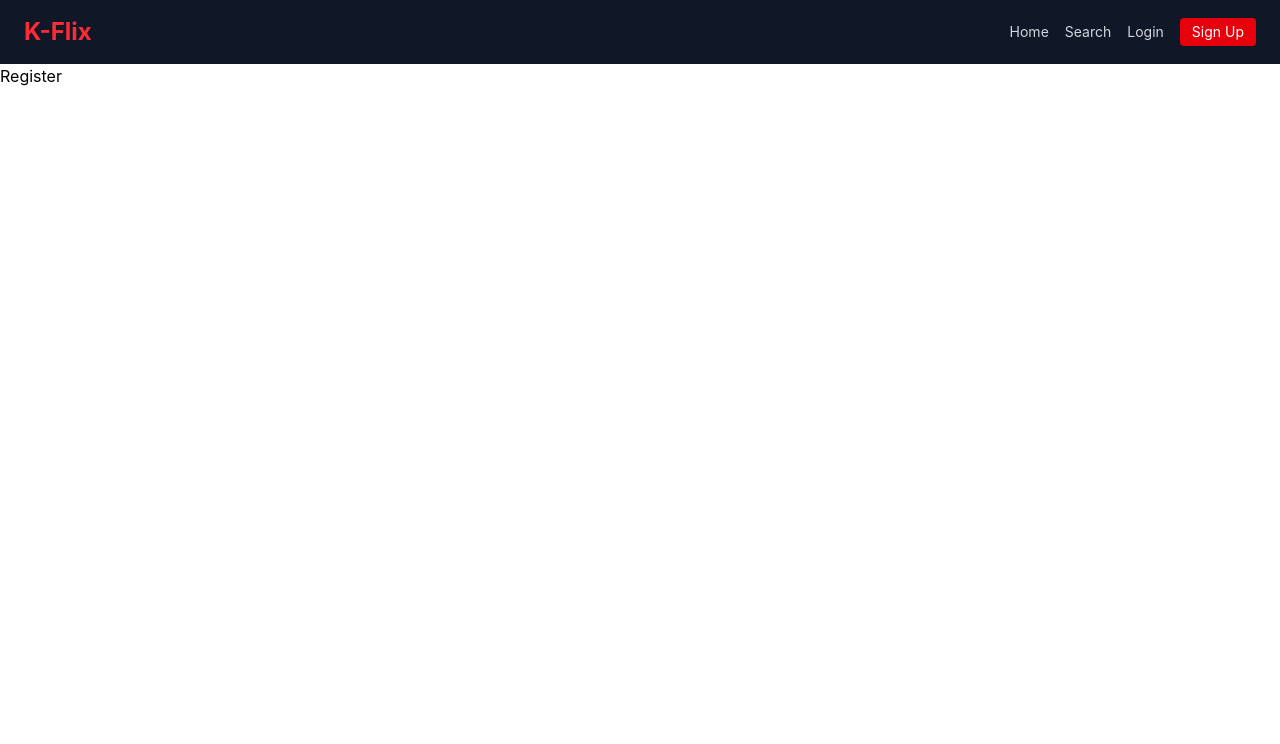
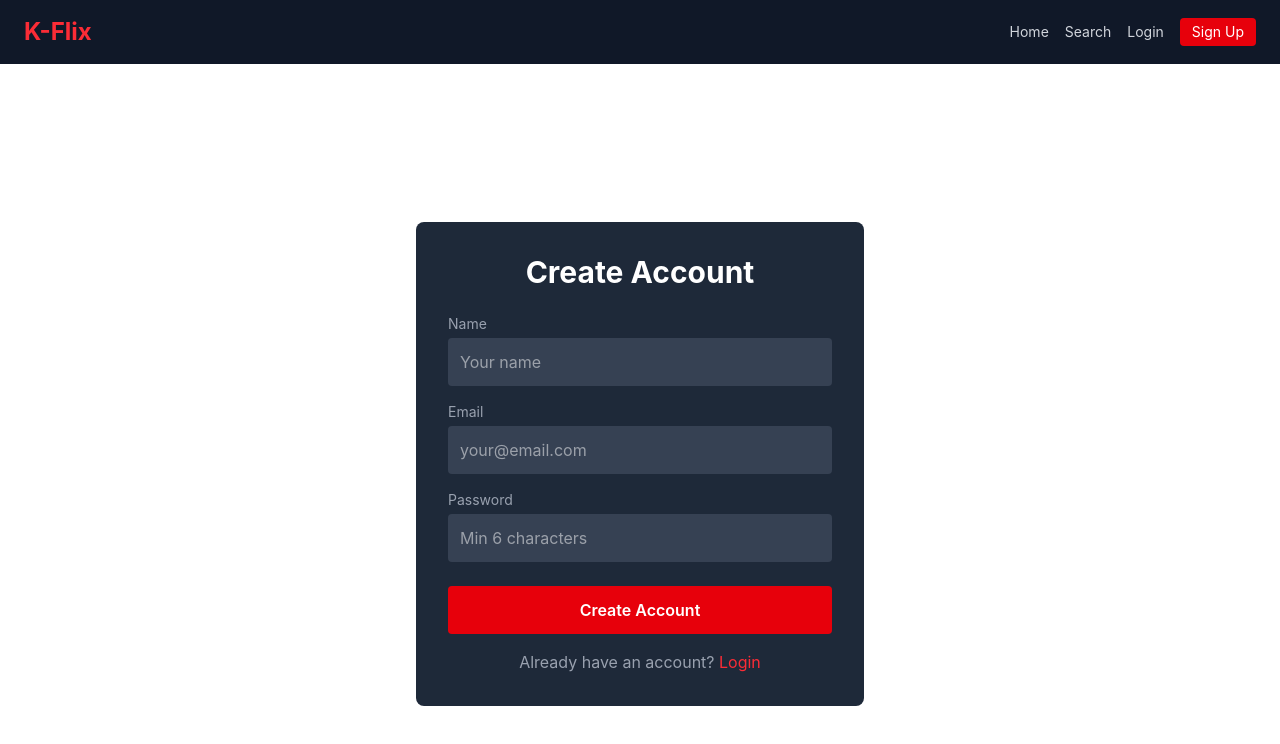
Before and after one commit to kchimbodza/k-flix-react-app, a React (Vite) app: page /register in a window 1280 px wide. Shown: the top 744 px of the page. Built offline with nearby package versions, Linux system fonts and the light colour scheme; no server answers.

Commit message:
feat: add protected routes and user-specific favourites

```diff
--- /dev/null
+++ b/db.json
@@ -0,0 +1,19 @@
+{
+  "users": [
+    {
+      "name": "kc",
+      "email": "k@k.com",
+      "password": "123456",
+      "id": "2I1pxhMALW0"
+    },
+    {
+      "name": "tom",
+      "email": "tom@tom.com",
+      "password": "123456",
+      "id": "eUA-WW4SynI"
+    }
+  ],
+  "favourites": [],
+  "watchlists": [],
+  "$schema": "./node_modules/json-server/schema.json"
+}
--- a/package.json
+++ b/package.json
@@ -4,10 +4,12 @@
   "version": "0.0.0",
   "type": "module",
   "scripts": {
+    "start": "vite",
     "dev": "vite",
     "build": "vite build",
     "lint": "eslint .",
-    "preview": "vite preview"
+    "preview": "vite preview",
+    "server": "json-server --watch db.json --port 3001"
   },
   "dependencies": {
     "@tailwindcss/vite": "^4.2.2",
--- /dev/null
+++ b/src/components/ProtectedRoute.jsx
@@ -0,0 +1,14 @@
+import { Navigate } from 'react-router-dom'
+import { useAuth } from '../context/AuthContext'
+
+const ProtectedRoute = ({ children }) => {
+    const { user } = useAuth()
+
+    if (!user) {
+        return <Navigate to="/login" />
+    }
+
+    return children
+}
+
+export default ProtectedRoute
--- a/src/context/FavouritesContext.jsx
+++ b/src/context/FavouritesContext.jsx
@@ -1,16 +1,31 @@
 import { createContext, useContext, useState, useEffect } from 'react'
+import { useAuth } from './AuthContext'
 
 const FavouritesContext = createContext()
 
 export const FavouritesProvider = ({ children }) => {
+    const { user } = useAuth()
+
     const [favourites, setFavourites] = useState(() => {
-        const saved = localStorage.getItem('favourites')
+        if (!user) return []
+        const saved = localStorage.getItem(`favourites_${user.id}`)
         return saved ? JSON.parse(saved) : []
     })
 
     useEffect(() => {
-        localStorage.setItem('favourites', JSON.stringify(favourites))
-    }, [favourites])
+        if (!user) {
+            setFavourites([])
+            return
+        }
+        const saved = localStorage.getItem(`favourites_${user.id}`)
+        setFavourites(saved ? JSON.parse(saved) : [])
+    }, [user])
+
+    useEffect(() => {
+        if (user) {
+            localStorage.setItem(`favourites_${user.id}`, JSON.stringify(favourites))
+        }
+    }, [favourites, user])
 
     const addFavourite = (movie) => {
         setFavourites(prev => [...prev, movie])
@@ -31,5 +46,4 @@ export const FavouritesProvider = ({ children }) => {
     )
 }
 
-// eslint-disable-next-line react-refresh/only-export-components
 export const useFavourites = () => useContext(FavouritesContext)
--- a/src/pages/Login.jsx
+++ b/src/pages/Login.jsx
@@ -1,7 +1,75 @@
+import { useState } from 'react'
+import { useNavigate, Link } from 'react-router-dom'
+import { loginUser } from '../services/api'
+import { useAuth } from '../context/AuthContext'
+
 const Login = () => {
+    const [email, setEmail] = useState('')
+    const [password, setPassword] = useState('')
+    const [error, setError] = useState(null)
+    const [loading, setLoading] = useState(false)
+    const { login } = useAuth()
+    const navigate = useNavigate()
+
+    const handleLogin = async (e) => {
+        e.preventDefault()
+        setError(null)
+        setLoading(true)
+
+        try {
+            const user = await loginUser(email, password)
+            if (!user) {
+                setError('Invalid email or password')
+                return
+            }
+            login(user)
+            navigate('/')
+        } catch (err) {
+            setError('Login failed. Please try again.')
+        } finally {
+            setLoading(false)
+        }
+    }
+
     return (
-        <div>
-            <h1>Login</h1>
+        <div className="min-h-screen flex items-center justify-center">
+            <div className="bg-gray-800 p-8 rounded-lg w-full max-w-md">
+                <h1 className="text-3xl font-bold text-white mb-6 text-center">Login</h1>
+                {error && <p className="text-red-500 mb-4 text-center">{error}</p>}
+                <form onSubmit={handleLogin}>
+                    <div className="mb-4">
+                        <label className="text-gray-400 text-sm mb-1 block">Email</label>
+                        <input
+                            type="email"
+                            value={email}
+                            onChange={(e) => setEmail(e.target.value)}
+                            className="w-full p-3 rounded bg-gray-700 text-white"
+                            placeholder="your@email.com"
+                        />
+                    </div>
+                    <div className="mb-6">
+                        <label className="text-gray-400 text-sm mb-1 block">Password</label>
+                        <input
+                            type="password"
+                            value={password}
+                            onChange={(e) => setPassword(e.target.value)}
+                            className="w-full p-3 rounded bg-gray-700 text-white"
+                            placeholder="Your password"
+                        />
+                    </div>
+                    <button
+                        type="submit"
+                        disabled={loading}
+                        className="w-full bg-red-600 text-white py-3 rounded hover:bg-red-700 font-semibold"
+                    >
+                        {loading ? 'Logging in...' : 'Login'}
+                    </button>
+                </form>
+                <p className="text-gray-400 text-center mt-4">
+                    Don't have an account?{' '}
+                    <Link to="/register" className="text-red-500 hover:underline">Sign Up</Link>
+                </p>
+            </div>
         </div>
     )
 }
--- a/src/pages/Register.jsx
+++ b/src/pages/Register.jsx
@@ -1,7 +1,92 @@
+import { useState } from 'react'
+import { useNavigate, Link } from 'react-router-dom'
+import { registerUser } from '../services/api'
+import { useAuth } from '../context/AuthContext'
+
 const Register = () => {
+    const [name, setName] = useState('')
+    const [email, setEmail] = useState('')
+    const [password, setPassword] = useState('')
+    const [error, setError] = useState(null)
+    const [loading, setLoading] = useState(false)
+    const { login } = useAuth()
+    const navigate = useNavigate()
+
+    const handleRegister = async (e) => {
+        e.preventDefault()
+        setError(null)
+
+        if (!name || !email || !password) {
+            setError('All fields are required')
+            return
+        }
+
+        if (password.length < 6) {
+            setError('Password must be at least 6 characters')
+            return
+        }
+
+        setLoading(true)
+        try {
+            const newUser = await registerUser({ name, email, password })
+            login(newUser)
+            navigate('/')
+        } catch (err) {
+            setError('Registration failed. Please try again.')
+        } finally {
+            setLoading(false)
+        }
+    }
+
     return (
-        <div>
-            <h1>Register</h1>
+        <div className="min-h-screen flex items-center justify-center">
+            <div className="bg-gray-800 p-8 rounded-lg w-full max-w-md">
+                <h1 className="text-3xl font-bold text-white mb-6 text-center">Create Account</h1>
+                {error && <p className="text-red-500 mb-4 text-center">{error}</p>}
+                <form onSubmit={handleRegister}>
+                    <div className="mb-4">
+                        <label className="text-gray-400 text-sm mb-1 block">Name</label>
+                        <input
+                            type="text"
+                            value={name}
+                            onChange={(e) => setName(e.target.value)}
+                            className="w-full p-3 rounded bg-gray-700 text-white"
+                            placeholder="Your name"
+                        />
+                    </div>
+                    <div className="mb-4">
+                        <label className="text-gray-400 text-sm mb-1 block">Email</label>
+                        <input
+                            type="email"
+                            value={email}
+                            onChange={(e) => setEmail(e.target.value)}
+                            className="w-full p-3 rounded bg-gray-700 text-white"
+                            placeholder="your@email.com"
+                        />
+                    </div>
+                    <div className="mb-6">
+                        <label className="text-gray-400 text-sm mb-1 block">Password</label>
+                        <input
+                            type="password"
+                            value={password}
+                            onChange={(e) => setPassword(e.target.value)}
+                            className="w-full p-3 rounded bg-gray-700 text-white"
+                            placeholder="Min 6 characters"
+                        />
+                    </div>
+                    <button
+                        type="submit"
+                        disabled={loading}
+                        className="w-full bg-red-600 text-white py-3 rounded hover:bg-red-700 font-semibold"
+                    >
+                        {loading ? 'Creating Account...' : 'Create Account'}
+                    </button>
+                </form>
+                <p className="text-gray-400 text-center mt-4">
+                    Already have an account?{' '}
+                    <Link to="/login" className="text-red-500 hover:underline">Login</Link>
+                </p>
+            </div>
         </div>
     )
 }
--- /dev/null
+++ b/src/services/api.js
@@ -0,0 +1,32 @@
+import axios from 'axios'
+
+const BASE_URL = 'http://localhost:3001'
+
+// Users
+export const registerUser = async (userData) => {
+    const response = await axios.post(`${BASE_URL}/users`, userData)
+    return response.data
+}
+
+export const loginUser = async (email, password) => {
+    const response = await axios.get(`${BASE_URL}/users`)
+    const user = response.data.find(
+        (u) => u.email === email && u.password === password
+    )
+    return user
+}
+
+// Favourites
+export const getUserFavourites = async (userId) => {
+    const response = await axios.get(`${BASE_URL}/favourites?userId=${userId}`)
+    return response.data
+}
+
+export const addUserFavourite = async (userId, movie) => {
+    const response = await axios.post(`${BASE_URL}/favourites`, { userId, ...movie })
+    return response.data
+}
+
+export const removeUserFavourite = async (id) => {
+    await axios.delete(`${BASE_URL}/favourites/${id}`)
+}
```
Also changed, not shown: src/App.jsx (+8 -8 lines).
